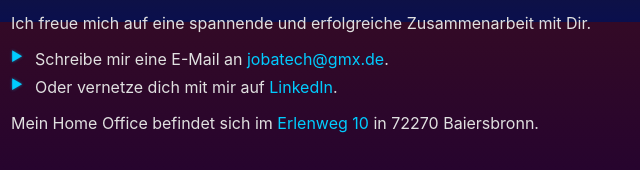
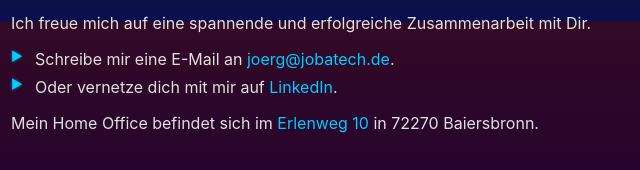
Before and after one commit to jobatech/jobatech.github.io, a plain HTML site: page docs/index.html in a window 1280 px wide. Shown: the part 1578-1748 px from the top of the page, 229-869 px from the left. Drawn offline with Linux system fonts and the light colour scheme.

Commit message:
Changes mail address

```diff
--- a/docs/index.html
+++ b/docs/index.html
@@ -109,7 +109,7 @@
       <h2>Kontakt</h2>
       <p>Ich freue mich auf eine spannende und erfolgreiche Zusammenarbeit mit Dir.</p>
       <ul>
-        <li>Schreibe mir eine E-Mail an <a href="mailto:jobatech@gmx.de">jobatech@gmx.de</a>.</li>
+        <li>Schreibe mir eine E-Mail an <a href="mailto:joerg@jobatech.de">joerg@jobatech.de</a>.</li>
         <li>Oder vernetze dich mit mir auf <a href="https://www.linkedin.com/in/jb-math">LinkedIn</a>.</li>
       </ul>
       <p>Mein Home Office befindet sich im <a href="https://maps.app.goo.gl/1EqBYN9xbYjiahce8">Erlenweg 10</a> in 72270 Baiersbronn.</p>
```
